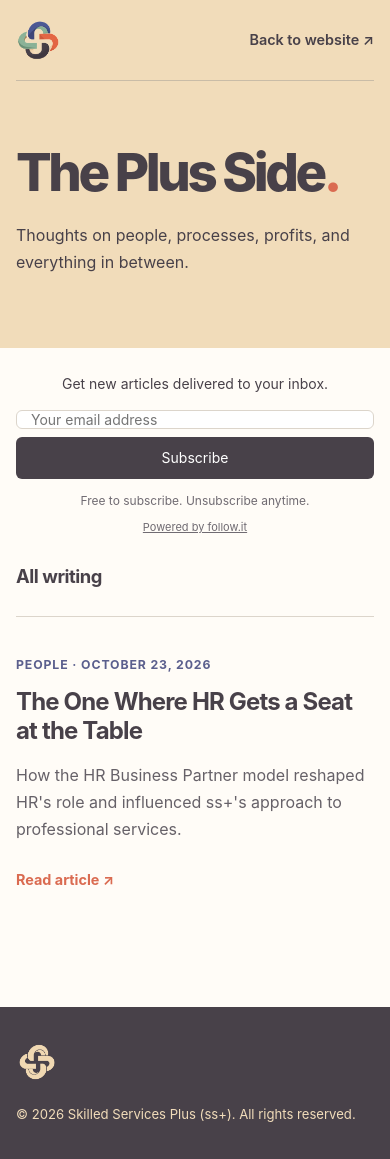
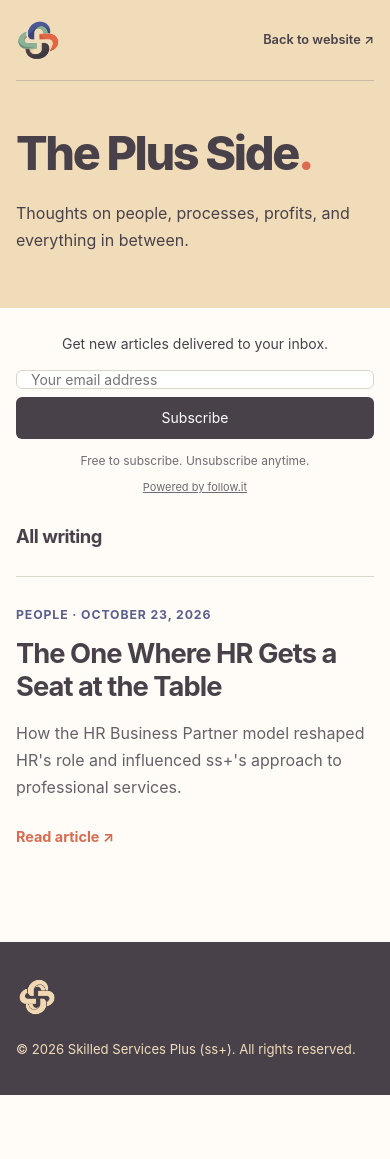
Before and after one commit to skilledservices-plus/home, a Jekyll site: the page built from blog/index.html, in a window 390 px wide. Built offline with Jekyll 4.4.1, drawn with Linux system fonts in a browser that asks for light colours; after the commit the page ends 1095 px from its top, so only the background shows below that.

Commit message:
Add mobile styles for blog layout
Added mobile refinements for blog layout including adjustments to typography, padding, and spacing.

```diff
--- a/assets/blog/blog.css
+++ b/assets/blog/blog.css
@@ -216,3 +216,67 @@
     scroll-behavior: auto;
   }
 }
+
+/* The Plus Side — mobile refinements */
+@media (max-width: 600px) {
+  .top {
+    gap: 12px;
+  }
+
+  .back {
+    font-size: 0.8rem;
+    text-align: right;
+  }
+
+  .hero {
+    padding: 48px 0 54px;
+  }
+
+  .hero h1 {
+    font-size: clamp(2.7rem, 12vw, 4rem);
+    letter-spacing: -0.05em;
+    overflow-wrap: break-word;
+  }
+
+  .content {
+    padding-block: 36px 60px;
+  }
+
+  .entry {
+    padding: 28px 0 32px;
+  }
+
+  .entry h2 {
+    font-size: clamp(1.5rem, 7vw, 2rem);
+    overflow-wrap: break-word;
+  }
+
+  .article-main {
+    padding: 36px 20px 64px;
+  }
+
+  .article-title {
+    font-size: clamp(2rem, 9vw, 3rem);
+    line-height: 1.15;
+    overflow-wrap: break-word;
+  }
+
+  .article-meta {
+    margin-top: 32px;
+  }
+
+  .article-body {
+    font-size: 1rem;
+    line-height: 1.8;
+  }
+
+  .plus-subscribe,
+  .plus-subscribe input,
+  .plus-subscribe button {
+    max-width: 100%;
+  }
+
+  .plus-subscribe form {
+    flex-wrap: wrap;
+  }
+}
```
